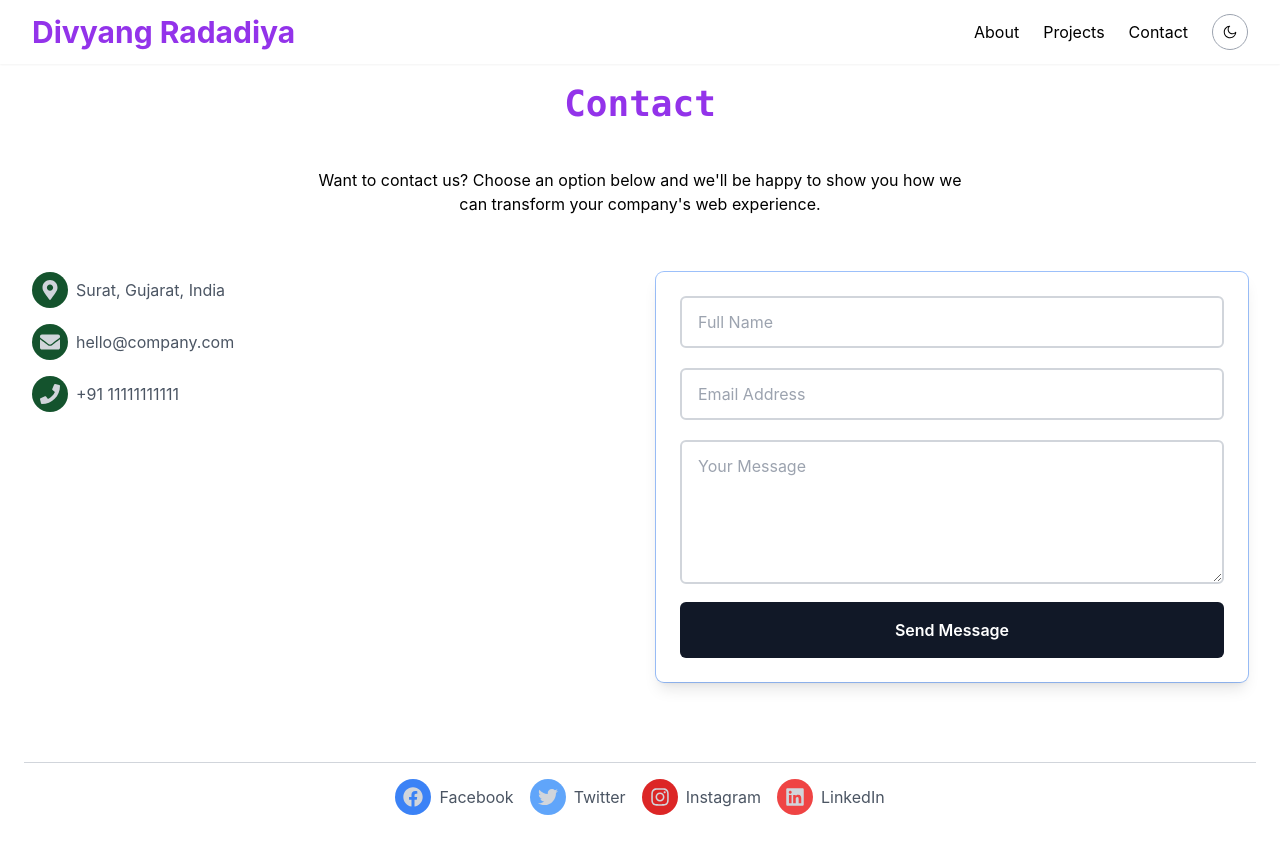
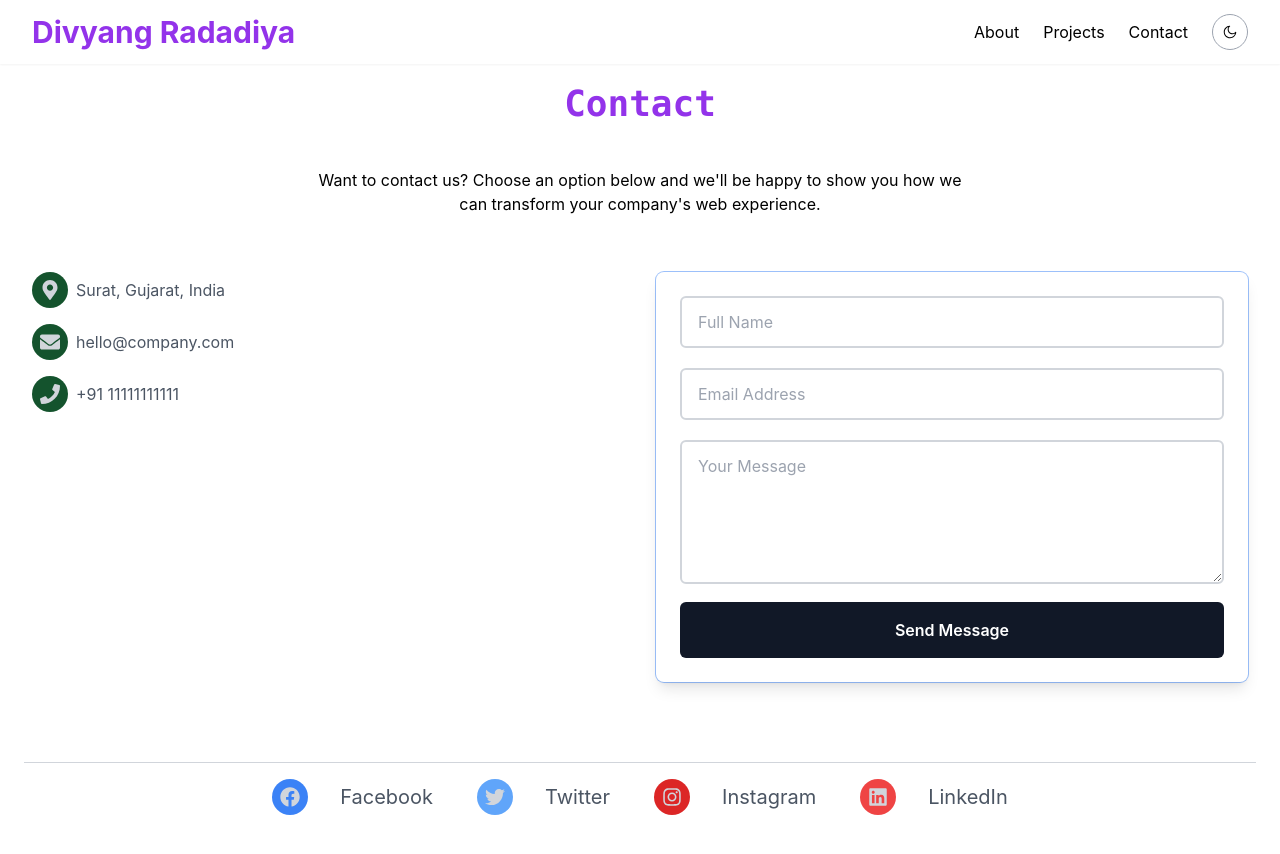
Before and after one commit to DivyangRadadiya3/portfolio-website, a React (Create React App) app: page /contact in a window 1280 px wide. Shown: the top 854 px of the page. Built offline with nearby package versions, Linux system fonts and the light colour scheme.

Commit message:
latest commit

```diff
--- a/src/Components/About.js
+++ b/src/Components/About.js
@@ -220,7 +220,7 @@ const Education = () => {
 const About = () => {
   return (
     <section id="about" className="py-24 bg-muted/50 dark:bg-gray-900">
-      <div className="container mx-auto  space-y-16">
+      <div className="container mx-auto px-6 md:px-0 space-y-16">
         <AboutSection />
         <TechnicalSkills />
         <WorkExperience />
--- a/src/Components/Contact.js
+++ b/src/Components/Contact.js
@@ -39,7 +39,7 @@ const ContactForm = React.memo(() => {
 
   return (
     <section id="contact" className="py-16 dark:bg-gray-900">
-      <div className="container mx-auto px-4">
+      <div className="container mx-auto px-4 ">
         <h2 className="text-center text-4xl my-5 font-mono font-bold text-purple-600 dark:text-purple-400">
           Contact
         </h2>
@@ -125,36 +125,36 @@ const ContactForm = React.memo(() => {
       </div>
       <hr className="my-4 mx-6  border-t border-gray-300" />
 
-      <div className="mx-auto flex items-center justify-center space-x-4">
-        <div className="flex items-center space-x-2 text-gray-600 dark:text-gray-200">
+      <div className="mx-auto flex flex-wrap items-center justify-center gap-3 space-x-4 md:space-x-6 lg:space-x-8">
+        <div className="flex items-center space-x-2 text-gray-600 dark:text-gray-200 sm:space-x-4 md:space-x-6 lg:space-x-8">
           <div className="flex p-2 items-center justify-center rounded-full bg-blue-500 text-gray-300">
             <FaFacebook className="w-5 h-5" />
           </div>
-          <p className="text-gray-600 dark:text-gray-200 hover:text-blue-500">
+          <p className="text-gray-600 dark:text-gray-200 hover:text-blue-500 text-sm sm:text-base md:text-lg lg:text-xl">
             Facebook
           </p>
         </div>
-        <div className="flex items-center space-x-2 text-gray-600 dark:text-gray-200">
+        <div className="flex items-center space-x-2 text-gray-600 dark:text-gray-200 sm:space-x-4 md:space-x-6 lg:space-x-8">
           <div className="flex p-2 items-center justify-center rounded-full bg-blue-400 text-gray-300">
             <FaTwitter className="w-5 h-5" />
           </div>
-          <p className="text-gray-600 dark:text-gray-200 hover:text-blue-400">
+          <p className="text-gray-600 dark:text-gray-200 hover:text-blue-400 text-sm sm:text-base md:text-lg lg:text-xl">
             Twitter
           </p>
         </div>
-        <div className="flex items-center space-x-2 text-gray-600 dark:text-gray-200">
+        <div className="flex items-center space-x-2 text-gray-600 dark:text-gray-200 sm:space-x-4 md:space-x-6 lg:space-x-8">
           <div className="flex p-2 items-center justify-center rounded-full bg-red-600 text-gray-300">
             <FaInstagram className="w-5 h-5" />
           </div>
-          <p className="text-gray-600 dark:text-gray-200 hover:text-red-600">
+          <p className="text-gray-600 dark:text-gray-200 hover:text-red-600 text-sm sm:text-base md:text-lg lg:text-xl">
             Instagram
           </p>
         </div>
-        <div className="flex items-center space-x-2 text-gray-600 dark:text-gray-200">
+        <div className="flex items-center space-x-2 text-gray-600 dark:text-gray-200 sm:space-x-4 md:space-x-6 lg:space-x-8">
           <div className="flex p-2 items-center justify-center rounded-full bg-red-500 text-gray-300">
             <FaLinkedin className="w-5 h-5" />
           </div>
-          <p className="text-gray-600 dark:text-gray-200 hover:text-red-500">
+          <p className="text-gray-600 dark:text-gray-200 hover:text-red-500 text-sm sm:text-base md:text-lg lg:text-xl">
             LinkedIn
           </p>
         </div>
--- a/src/Components/Home.js
+++ b/src/Components/Home.js
@@ -25,7 +25,7 @@ const Home = () => {
           A passionate React developer focused on creating high-performance web
           applications.
         </p>
-        <div className="mt-8 flex flex-col sm:flex-col md:flex-row justify-center gap-5">
+        <div className="mt-8 flex flex-col sm:flex-col md:flex-row justify-center gap-5  px-6 md:px-0">
           <NavLink
             to="/projects"
             className="px-6 py-3 border border-gray-400 dark:border-gray-600 rounded-md text-gray-900 dark:text-gray-300 hover:border-green-600 hover:text-green-600 dark:hover:bg-gray-700 transition-all "
--- a/src/Components/Projects.js
+++ b/src/Components/Projects.js
@@ -68,7 +68,7 @@ const Projects = memo(() => {
         <h3 className="text-3xl font-bold my-5 font-mono text-center text-purple-600 dark:text-purple-400">
           My Projects
         </h3>
-        <div className="grid grid-cols-1 sm:grid-cols-2 gap-8">
+        <div className="grid grid-cols-1 sm:grid-cols-2 gap-8  px-6 md:px-0">
           {projectData.map((project, index) => (
             <ProjectCard key={index} {...project} />
           ))}
```
